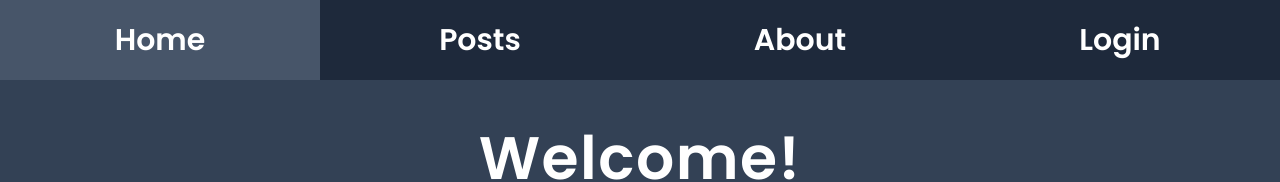
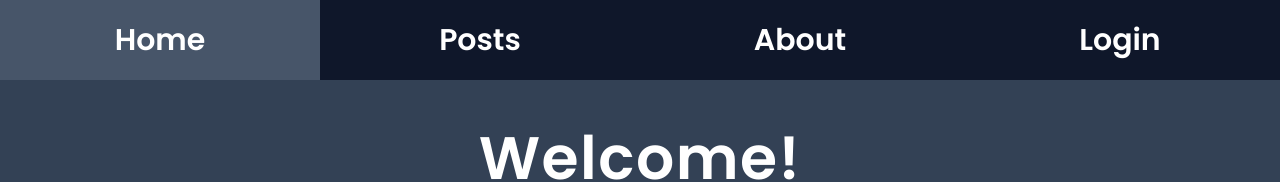
Before and after one commit to LucDeCaf/art-website, a Next.js app: page / in a window 1280 px wide. Shown: the top 182 px of the page. Built offline with nearby package versions, Linux system fonts and the light colour scheme; no server answers; the database is empty.

Commit message:
Hotfix: made navbar darker

```diff
--- a/components/Navbar.tsx
+++ b/components/Navbar.tsx
@@ -3,7 +3,7 @@ import { ReactNode } from "react";
 
 export default function Navbar() {
   return (
-    <nav className="grid grid-cols-4 bg-slate-800 text-white h-20 w-full sticky top-0 z-50">
+    <nav className="grid grid-cols-4 bg-slate-900 text-white h-20 w-full sticky top-0 z-50">
       <NavItem path="/">Home</NavItem>
       <NavItem path="/posts">Posts</NavItem>
       <NavItem path="/about">About</NavItem>
```
